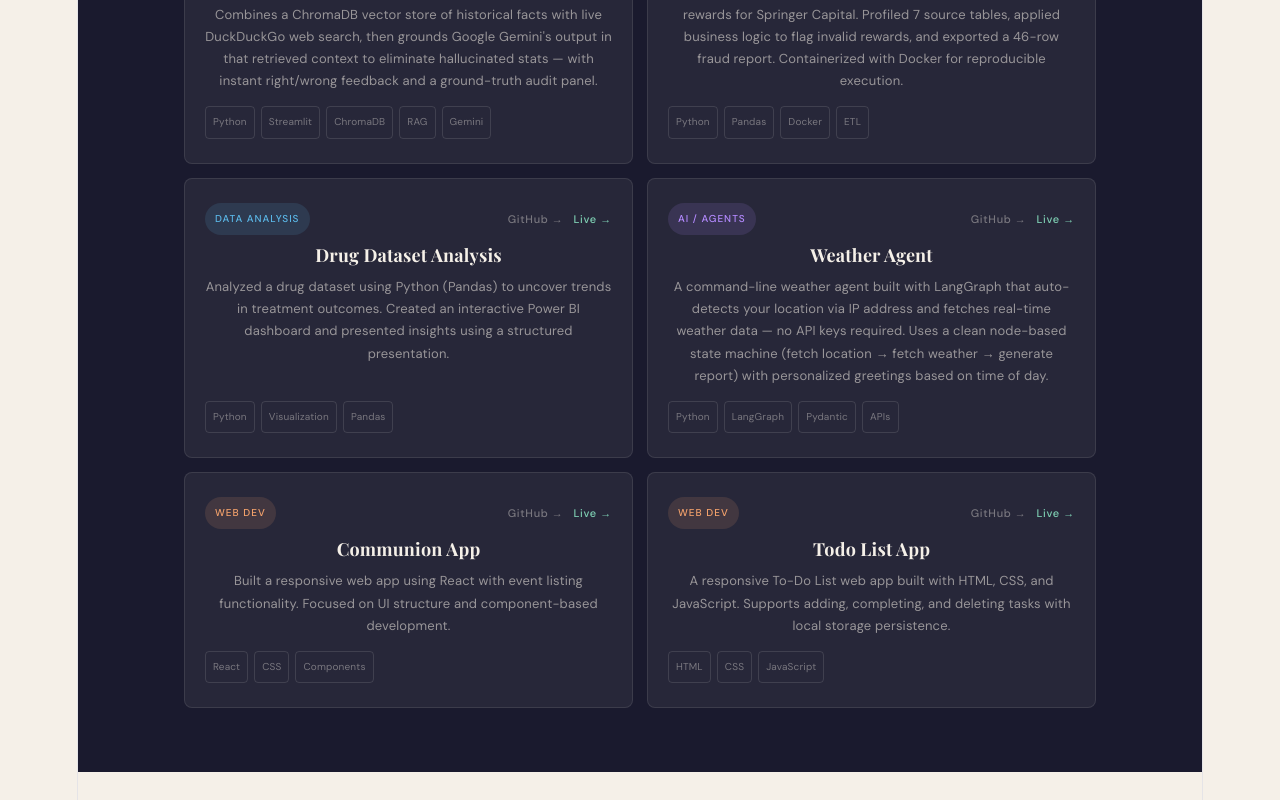
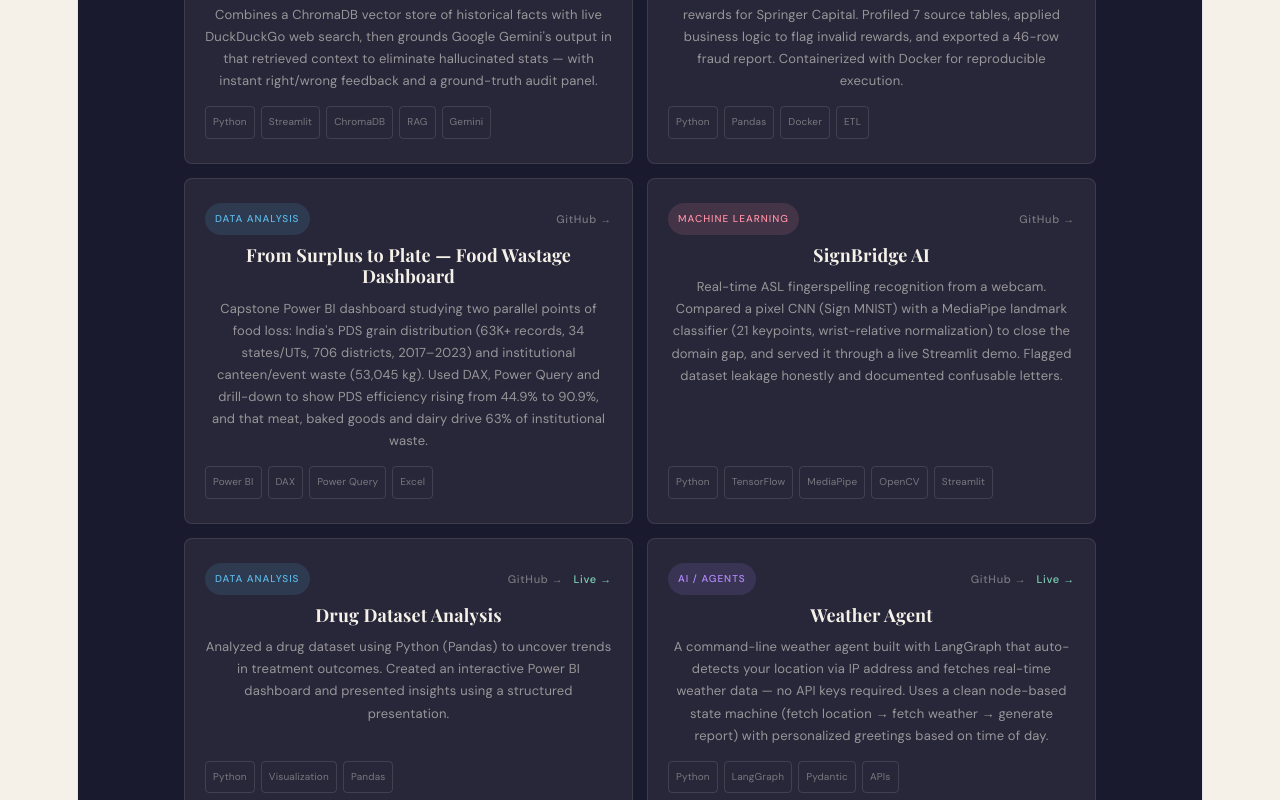
Before and after one commit to rahuldwivedy/portfolio, a React app: page / in a window 1280 px wide. Shown: the part 1136-1936 px from the top of the page. Built offline with nearby package versions, Linux system fonts and the light colour scheme; the HTML template or start-up script is replaced by a standard one; a web font is replaced by a local one.

Commit message:
Add new projects to App component

```diff
--- a/src/App.jsx
+++ b/src/App.jsx
@@ -34,6 +34,24 @@ const projects = [
     link: "https://github.com/rahuldwivedy/referral-fraud-detection-pipeline",
     liveLink: "https://github.com/rahuldwivedy/referral-fraud-detection-pipeline",
     tech: ["Python", "Pandas", "Docker", "ETL"],
+  },
+  {
+    title: "From Surplus to Plate — Food Wastage Dashboard",
+    status: "completed",
+    tag: "Data Analysis",
+    description:
+      "Capstone Power BI dashboard studying two parallel points of food loss: India's PDS grain distribution (63K+ records, 34 states/UTs, 706 districts, 2017–2023) and institutional canteen/event waste (53,045 kg). Used DAX, Power Query and drill-down to show PDS efficiency rising from 44.9% to 90.9%, and that meat, baked goods and dairy drive 63% of institutional waste.",
+    link: "https://github.com/rahuldwivedy/From-Surplus-to-Plate-Where-India-s-Food-System-Loses-Food",
+    tech: ["Power BI", "DAX", "Power Query", "Excel"],
+  },
+  {
+    title: "SignBridge AI",
+    status: "completed",
+    tag: "Machine Learning",
+    description:
+      "Real-time ASL fingerspelling recognition from a webcam. Compared a pixel CNN (Sign MNIST) with a MediaPipe landmark classifier (21 keypoints, wrist-relative normalization) to close the domain gap, and served it through a live Streamlit demo. Flagged dataset leakage honestly and documented confusable letters.",
+    link: "https://github.com/rahuldwivedy/SignBridge-AI",
+    tech: ["Python", "TensorFlow", "MediaPipe", "OpenCV", "Streamlit"],
   },
   {
     title: "Drug Dataset Analysis",
@@ -465,7 +483,7 @@ export default function Portfolio() {
         </div>
         <div className="stats">
           {[
-            { label: "Projects Completed", value: "6+", dark: true },
+            { label: "Projects Completed", value: "8+", dark: true },
             { label: "Tools & Languages", value: "8", dark: false },
             { label: "Focus Area", value: "Data", dark: false },
           ].map((s, i) => (
@@ -518,12 +536,13 @@ export default function Portfolio() {
               <div key={i} className="project-card">
                 <div className="project-card-top">
                   <span className="project-tag" style={
-                    p.tag === "AI / Agents"     ? { color: "#b48aff", background: "rgba(180,138,255,0.13)" } :
-                    p.tag === "Web Dev"          ? { color: "#f4a26b", background: "rgba(244,162,107,0.13)" } :
-                    p.tag === "Data Engineering" ? { color: "#7ecfb3", background: "rgba(126,207,179,0.12)" } :
-                    p.tag === "Data Analysis"    ? { color: "#5bb8e8", background: "rgba(91,184,232,0.13)"  } :
-                    p.status === "upcoming"      ? { color: "#c9a85c", background: "rgba(201,168,92,0.15)"  } :
-                                                   { color: "#7ecfb3", background: "rgba(126,207,179,0.12)" }
+                    p.tag === "AI / Agents"        ? { color: "#b48aff", background: "rgba(180,138,255,0.13)" } :
+                    p.tag === "Web Dev"            ? { color: "#f4a26b", background: "rgba(244,162,107,0.13)" } :
+                    p.tag === "Data Engineering"   ? { color: "#7ecfb3", background: "rgba(126,207,179,0.12)" } :
+                    p.tag === "Data Analysis"      ? { color: "#5bb8e8", background: "rgba(91,184,232,0.13)"  } :
+                    p.tag === "Machine Learning"   ? { color: "#ff8fa3", background: "rgba(255,143,163,0.13)" } :
+                    p.status === "upcoming"        ? { color: "#c9a85c", background: "rgba(201,168,92,0.15)"  } :
+                                                     { color: "#7ecfb3", background: "rgba(126,207,179,0.12)" }
                   }>
                     {p.tag}
                   </span>
```
